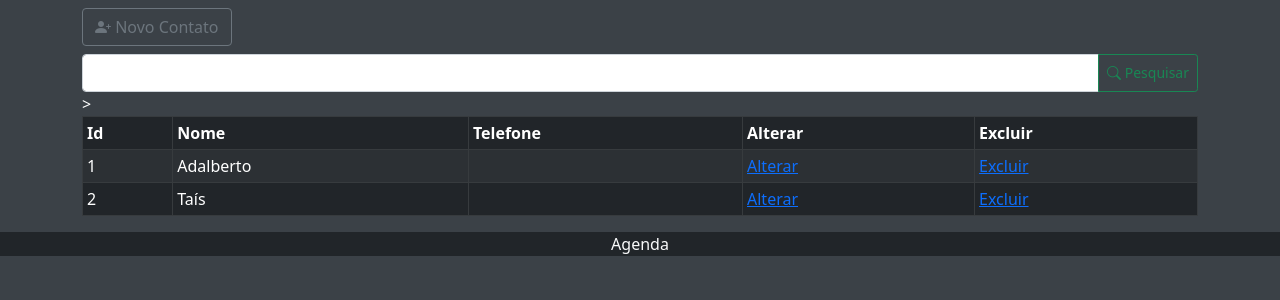
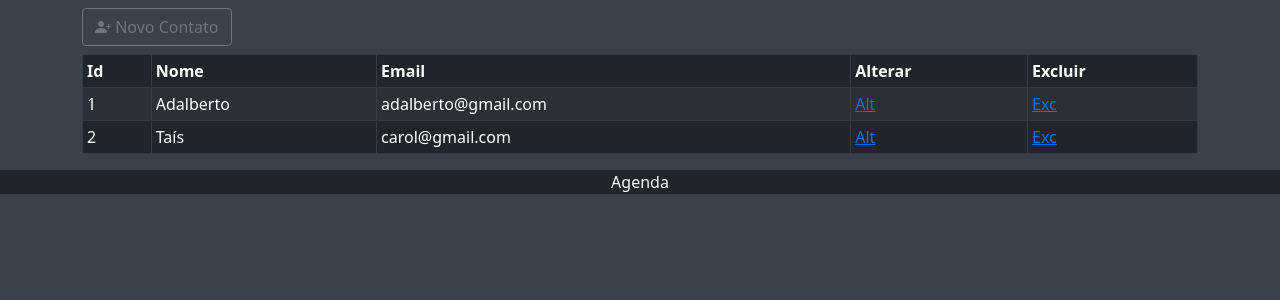
Before and after one commit to mellotais/crud, a PHP site: page /index.php in a window 1280 px wide. Shown: the part 90-390 px from the top of the page. Run offline with PHP 8.4, Linux system fonts and the light colour scheme; data that the repository does not hold is empty.

Commit message:
Update index.php

```diff
--- a/index.php
+++ b/index.php
@@ -1,6 +1,5 @@
 <?php
-  include_once "acao.php";
-
+    include_once "acao.php";
 ?>
 <!DOCTYPE html>
 <html lang="pt-br">
@@ -41,29 +40,20 @@
         <a class="btn btn-outline-secondary mb-2" href="contato.php"><i class="bi bi-person-plus-fill"></i> Novo Contato</a>
     </div>
     <main>
-<div class="container">
-    <form action="index.php?menuop=contatos" method="post">
-        <div class="input-group">
-            <input class="form-control" type="text" name="txt_pesquisa" value="<?=$txt_pesquisa?>">
-            <button class="btn btn-outline-success btn-sm" type="submit"><i class="bi bi-search"></i> Pesquisar</button>
-        </div>
-
-    </form>
-</div>
    <div class="container">
-        <table class="table table-dark table-striped table-bordered table-sm">>
+        <table class="table table-dark table-striped table-bordered table-sm">
             <thead>
                 <tr>
-                    <th>Id</th><th>Nome</th><th>Telefone</th><th>Alterar</th><th>Excluir</th>
+                    <th>Id</th><th>Nome</th><th>Email</th><th>Alterar</th><th>Excluir</th>
                 </tr>
             </thead>
             <tbody class="table-group-divider">
             <?php
                 $dados = get_dados();
                 foreach($dados as $contato){
-                $alterar = "<a href='contato.php?acao=editar&id=".$contato['id']."&nome=".$contato['Nome']."&sobrenome=".$contato['Sobrenome']."&data=".$contato['Data']."&idade=".$contato['Idade']."&email=".$contato['Email']."&telefone=".$contato['Telefone']."&sexo=".$contato['Sexo']."&parente=".$contato['Parente']."&origem=".$contato['Origem']."&rede=".$contato['Rede']."&cidade=".$contato['Cidade']."'>Alterar</a>";
-                $excluir = "<a href='index.php?acao=excluir&id=".$contato['id']."'>Excluir</a>";
-                echo "<tr><td>".$contato['id']."</td><td>".$contato['Nome']."</td><td>".$contato['Telefone']."</td><td>".$alterar."</td><td>".$excluir."</td></tr>";
+                $alterar = "<a href='contato.php?acao=editar&id=".$contato['id']."&nome=".$contato['Nome']."&email=".$contato['Email']."&idade=".$contato['Idade']."&data=".$contato['Data']."&origem=".$contato['Origem']."&cidade=".$contato['Cidade']."&sexo=".$contato['Sexo']."'>Alt</a>";
+                $excluir = "<a href='index.php?acao=excluir&id=".$contato['id']."'>Exc</a>";
+                echo "<tr><td>".$contato['id']."</td><td>".$contato['Nome']."</td><td>".$contato['Email']."</td><td>".$alterar."</td><td>".$excluir."</td></tr>";
                 }
             ?>
             </tbody>
@@ -77,6 +67,8 @@
 
 <!-- Option 1: Bootstrap Bundle with Popper -->
 <script src="https://cdn.jsdelivr.net/npm/bootstrap@5.1.0/dist/js/bootstrap.bundle.min.js" integrity="sha384-U1DAWAznBHeqEIlVSCgzq+c9gqGAJn5c/t99JyeKa9xxaYpSvHU5awsuZVVFIhvj" crossorigin="anonymous"></script>
+<p id="listagem"></p>
 
+<script src="script.js"></script>
 </body>
 </html>
```
